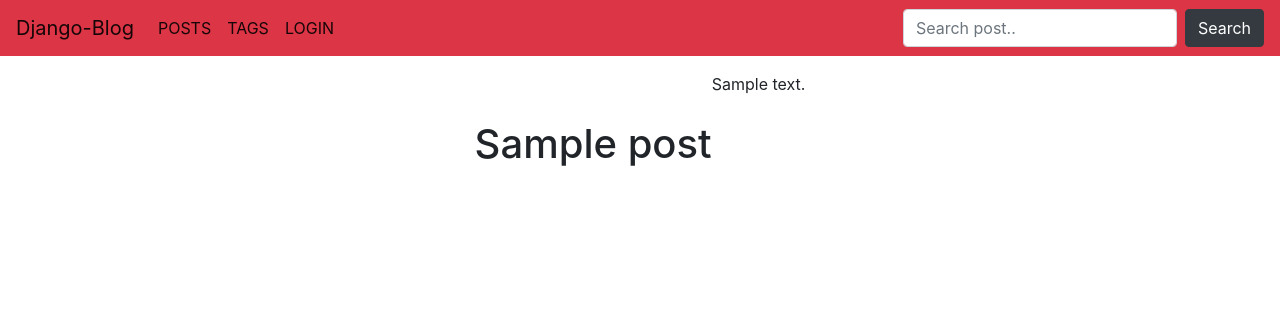
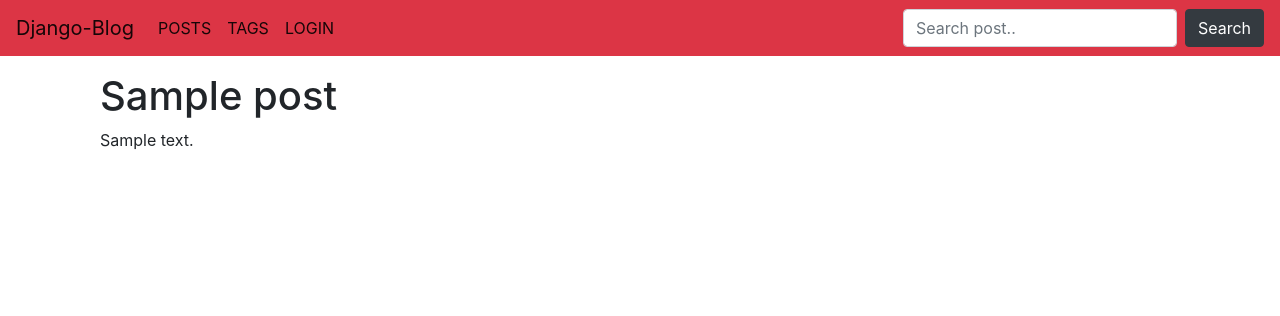
Before and after one commit to kompl/django, a Django app: a page that uses app/blogengine/blog/templates/blog/post_detail.html in a window 1280 px wide. Shown: the top 316 px of the page. Run offline with Django 3.2, Linux system fonts and the light colour scheme; tables that the repository leaves empty hold one stand-in row (values such as "Sample post"); some libraries are stand-ins or nearby versions.

Commit message:
fixed bugs

```diff
--- a/app/blogengine/blog/templates/blog/post_detail.html
+++ b/app/blogengine/blog/templates/blog/post_detail.html
@@ -5,10 +5,19 @@
 {% endblock %}
 
 {% block content %}
-  <h1 class="mt-5">
-    {{ post.title }}
-  </h1>
-  <p>
-    {{ post.body }}
-  </p>
+<div class="col col-md">
+  <div class="col">
+    <h1>
+      {{ post.title }}
+    </h1>
+  </div>
+  <div class="col">
+    <p>
+      {{ post.body }}
+    </p>
+  </div>
+
+</div>
+
+
 {% endblock %}
--- a/app/blogengine/blogengine/settings.py
+++ b/app/blogengine/blogengine/settings.py
@@ -108,9 +108,9 @@ AUTH_PASSWORD_VALIDATORS = [
 # Internationalization
 # https://docs.djangoproject.com/en/3.0/topics/i18n/
 
-LANGUAGE_CODE = 'en-us'
+LANGUAGE_CODE = 'ru-RU'
 
-TIME_ZONE = 'UTC'
+TIME_ZONE = 'Asia/Yekaterinburg'
 
 USE_I18N = True
 
```
